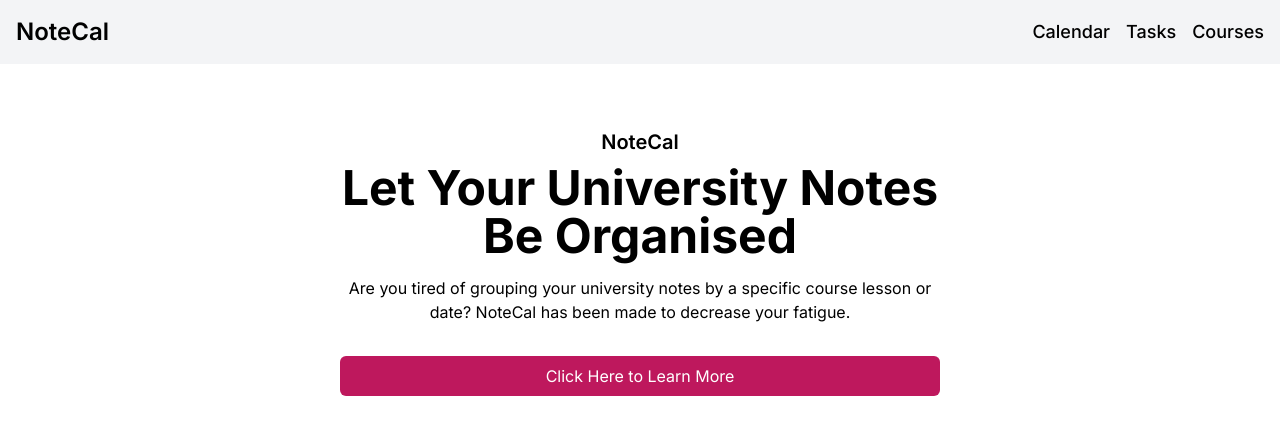
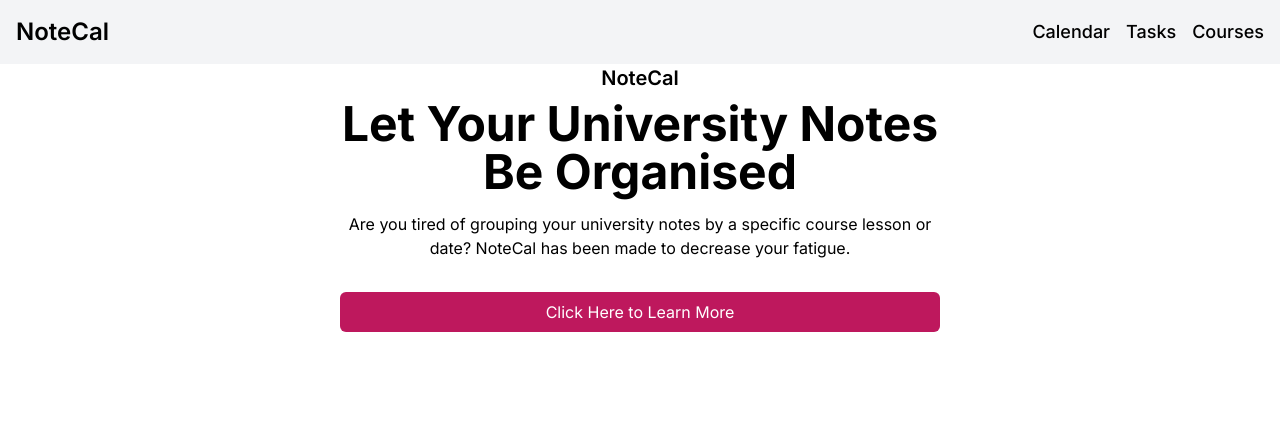
Before and after one commit to mateuszmanczak04/notecal, a Next.js app: page / in a window 1280 px wide. Shown: the top 434 px of the page. Built offline with nearby package versions, Linux system fonts and the light colour scheme.

Commit message:
make navigation fixed

```diff
--- a/src/app/layout.tsx
+++ b/src/app/layout.tsx
@@ -17,7 +17,7 @@ export default function RootLayout({
 }>) {
 	return (
 		<html lang='en'>
-			<body className={inter.className}>
+			<body className={inter.className + ' mt-16'}>
 				<Navigation />
 				{children}
 			</body>
--- a/src/components/Navigation.tsx
+++ b/src/components/Navigation.tsx
@@ -6,7 +6,7 @@ interface NavigationProps {}
 const Navigation: FC<NavigationProps> = ({}) => {
 	return (
 		<div>
-			<div className='flex justify-between items-center w-full p-4 bg-gray-100'>
+			<div className='flex justify-between items-center w-full p-4 bg-gray-100 fixed top-0 left-0 w-scren z-50 h-16'>
 				<Link href='/' className='text-2xl font-semibold'>
 					NoteCal
 				</Link>
```
